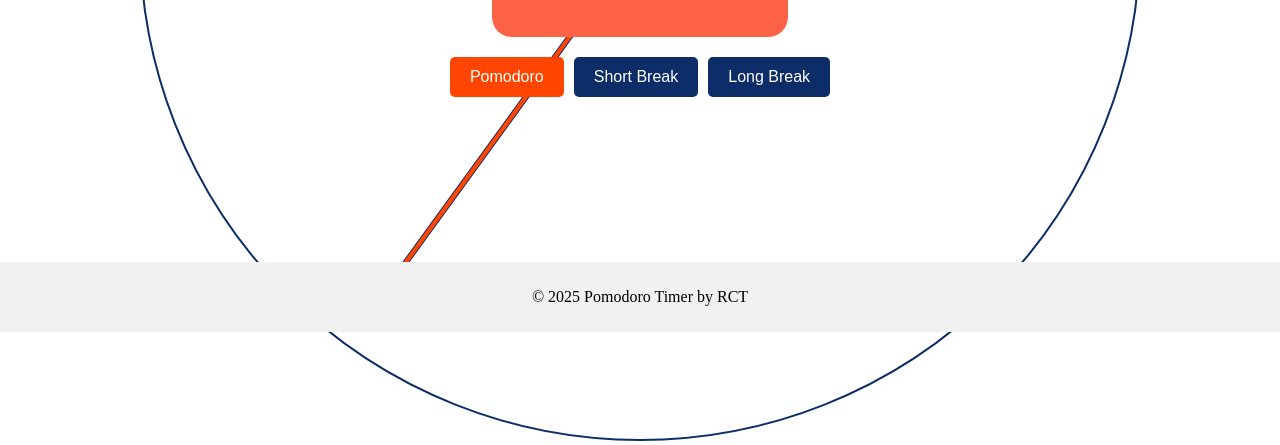
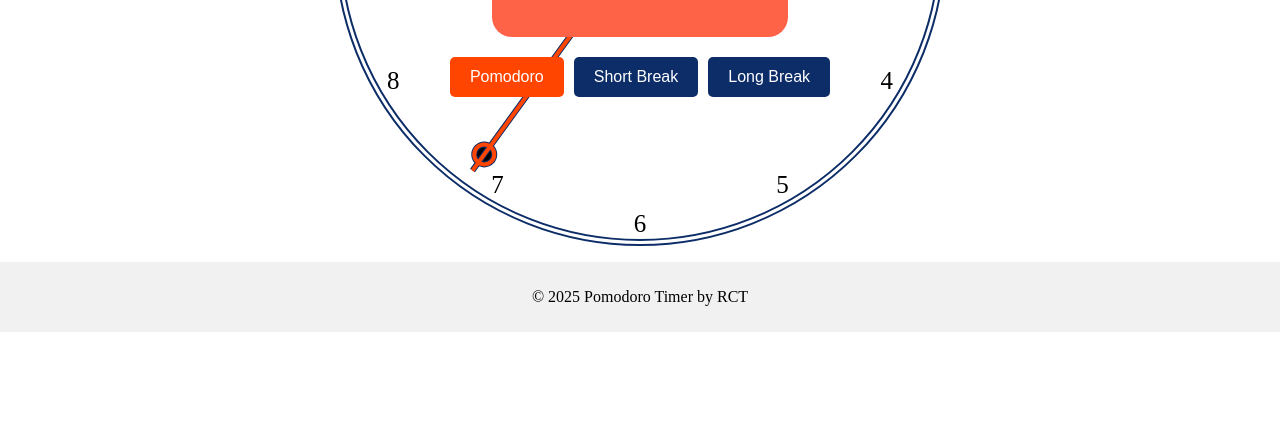
Before and after one commit to rct24/PomodoroTimer, a plain HTML site: page index.html in a window 1280 px wide. Shown: the part 468-913 px from the top of the page. After the commit the page ends 816 px from the top, so only its background shows below. Drawn offline with Linux system fonts and the light colour scheme.

Commit message:
added double lines on edge added number on watch face

```diff
--- a/js/canvasModel.js
+++ b/js/canvasModel.js
@@ -9,7 +9,7 @@ export const watchData = {
   get hours() {
     return this._now.getHours();
   },
-  radius: 500,
+  radius: 300,
 };
 
 export function updateTime() {
--- a/js/main.js
+++ b/js/main.js
@@ -7,13 +7,11 @@ import canvasController from "./controllers/canvasController.js";
 import { setTimer } from "./timerModel.js";
 
 const init = function () {
+  setTimer(25, 0);
   canvasView.addHandlerRender(() => {
     canvasController();
     setInterval(canvasController, 1000);
   });
-
-  setTimer(25, 0);
-
   timerView.addHandlerClick(timerController);
   durationsView.addHandlerClick(durationsController);
 };
--- a/js/views/canvasView.js
+++ b/js/views/canvasView.js
@@ -5,8 +5,9 @@ class CanvasView {
     this.canvas = document.getElementById("canvas");
     this.ctx = this.canvas.getContext("2d");
     this.radius = model.watchData.radius;
-    this.canvas.width = this.radius * 2 + 10;
-    this.canvas.height = this.radius * 2 + 10;
+    this.canvas.width = this.radius * 2 + 20;
+    this.canvas.height = this.radius * 2 + 20;
+    this.drawWatchNumbers();
   }
 
   drawWatchFace() {
@@ -15,12 +16,19 @@ class CanvasView {
       const centerX = canvas.width / 2;
       const centerY = canvas.height / 2;
 
+      ctx.lineWidth = 2;
+      ctx.strokeStyle = "#0d2d68";
       ctx.clearRect(0, 0, canvas.width, canvas.height);
       ctx.beginPath();
       ctx.arc(centerX, centerY, this.radius, 0, 2 * Math.PI);
-      ctx.lineWidth = 2;
-      ctx.strokeStyle = "#0d2d68";
       ctx.stroke();
+
+      ctx.beginPath();
+      ctx.arc(centerX, centerY, this.radius + 5, 0, 2 * Math.PI);
+      ctx.stroke();
+
+      //Draw numbers
+      this.drawWatchNumbers(centerX, centerY, this.radius * 0.95);
 
       // Draw hour hand
       this.drawHand(
@@ -44,6 +52,21 @@ class CanvasView {
         "minute"
       );
     }
+  }
+
+  drawWatchNumbers(centerX, centerY, length, ctx) {
+    const numbers = Array.from(Array(13).keys());
+    numbers.shift();
+
+    this.ctx.font = "25px serif";
+    this.ctx.textAlign = "center";
+    this.ctx.textBaseline = "middle";
+
+    numbers.forEach((i, number) => {
+      const x = centerX + length * Math.cos(this.toRadians(0.5 * (60 * i)));
+      const y = centerY + length * Math.sin(this.toRadians(0.5 * (60 * i)));
+      this.ctx.fillText(i, x, y);
+    });
   }
 
   drawHand(centerX, centerY, length, angle, ctx, type) {
--- a/style.css
+++ b/style.css
@@ -85,4 +85,6 @@ footer {
 canvas {
   position: absolute;
   z-index: 0;
+  /* border: #0d2d68 2px solid;
+  border-radius: 20px; */
 }
```
